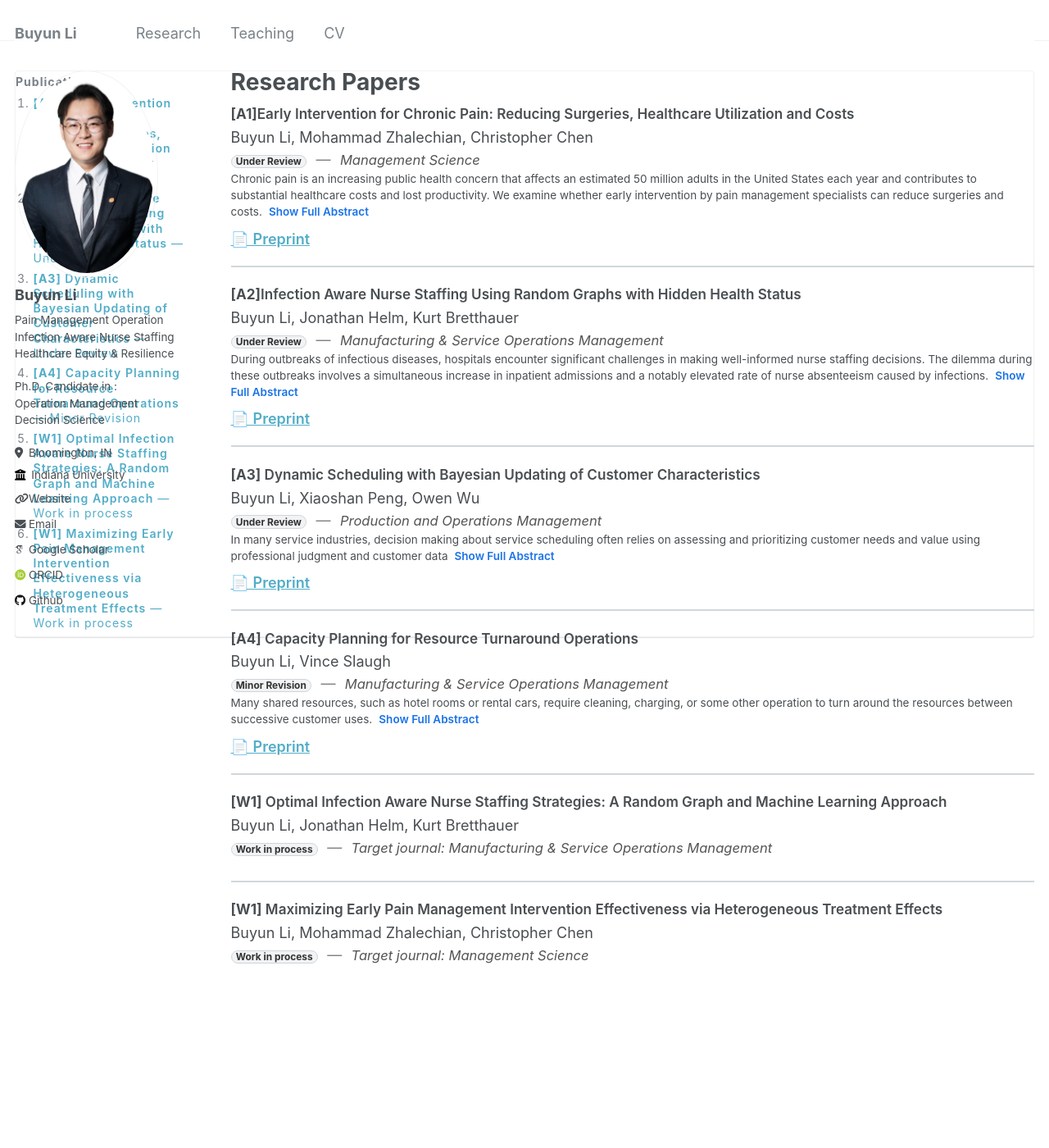
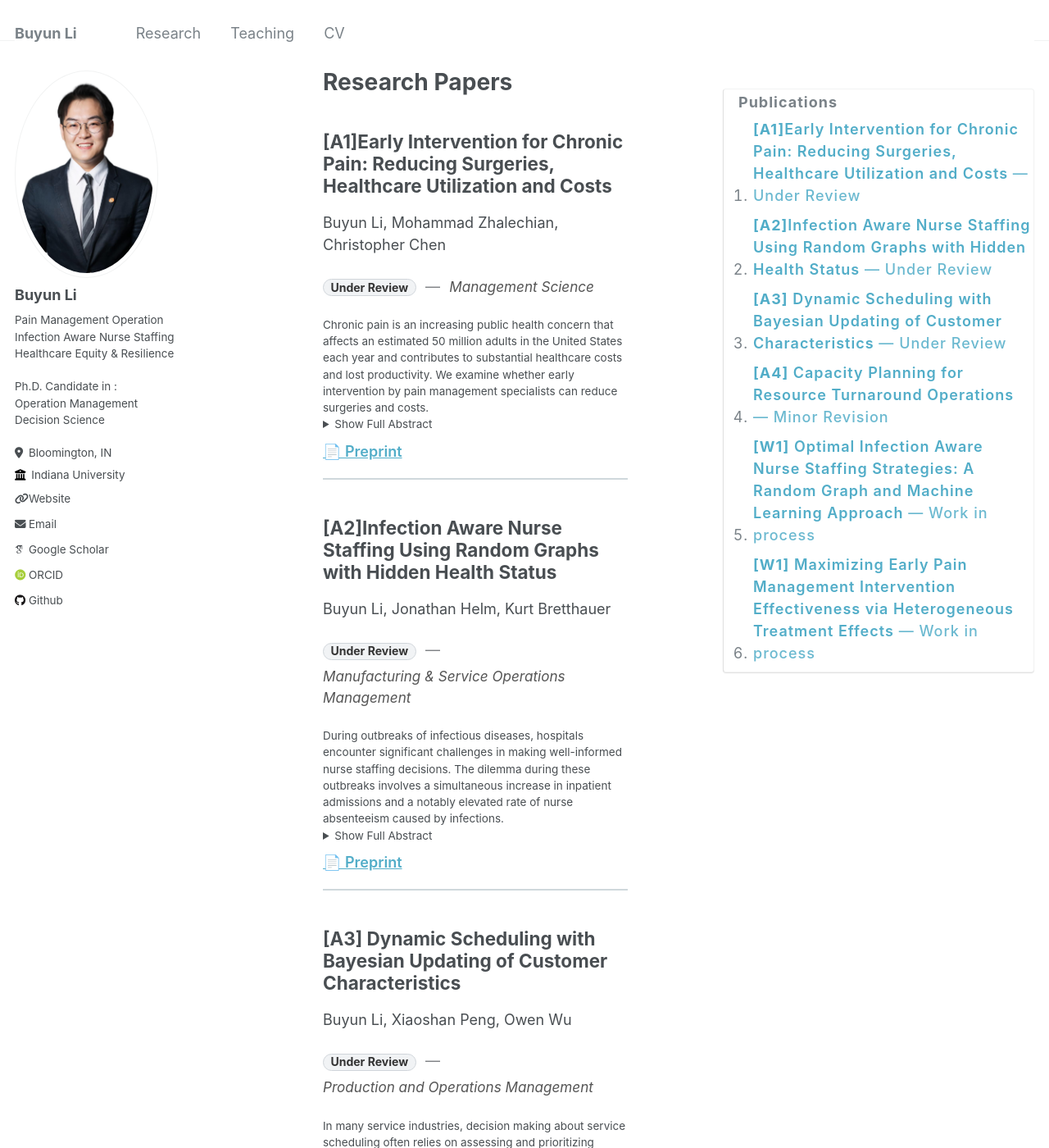
Before and after one commit to BuyunLi/BuyunLi.github.io, a Jekyll site: the page built from _pages/publications.md, in a window 1280 px wide and 1400 px high. Shown: the whole window at 82% size. Built offline with Jekyll 4.4.1, drawn with Linux system fonts in a browser that asks for light colours; some web fonts are replaced.

Commit message:
Update _custom.scss

```diff
--- a/_sass/_custom.scss
+++ b/_sass/_custom.scss
@@ -1,148 +1,71 @@
-/* ============================
-   3-COLUMN LAYOUT (Primer)
-   sidebar | content | right TOC
-   ============================ */
-
-#main.with-3col {
+/* --- Layout: three columns (sidebar | content | right TOC) --- */
+#main.with-toc {
   display: grid;
-  /* Slim photo sidebar, wide content, slim TOC */
-  grid-template-columns:
-    clamp(180px, 18vw, 220px)   /* LEFT sidebar */
-    minmax(0, 1fr)              /* MAIN content */
-    clamp(220px, 24vw, 280px);  /* RIGHT TOC */
-  gap: 1.25rem;
+  grid-template-columns: minmax(240px, 320px) 1fr minmax(280px, 380px); /* a bit wider TOC */
+  gap: 2rem;
   align-items: start;
-  box-sizing: border-box;
-  max-width: 1200px;            /* keep overall page tidy */
-  margin-left: auto;
-  margin-right: auto;
 }
-
-/* Make sure theme floats/widths don't fight the grid */
-#main.with-3col > .sidebar,
-#main.with-3col > .archive,
-#main.with-3col > .toc--right {
-  float: none !important;
-  width: auto !important;
-  max-width: none !important;
-  margin: 0 !important;
-  min-width: 0;
-}
-
-/* Column placement */
-#main.with-3col > .sidebar   { grid-column: 1; }
-#main.with-3col > .archive   { grid-column: 2; }
-#main.with-3col > .toc--right{
+#main.with-toc > .sidebar { grid-column: 1; }
+#main.with-toc > .archive { grid-column: 2; }
+#main.with-toc > .toc--right {
   grid-column: 3;
   position: sticky;
   top: 6rem;
   max-height: calc(100vh - 6rem);
   overflow: auto;
-  padding-left: 0.75rem;
+  padding-left: 1rem;
   border-left: 1px solid #e0e0e0;
-  justify-self: end;           /* hug right edge */
 }
 
-/* ============================
-   LEFT SIDEBAR (photo + info)
-   ============================ */
-.sidebar__avatar {
-  display: block;
-  width: 100%;
-  height: auto;
-  border-radius: 12px;
-  box-shadow: 0 1px 4px rgba(0,0,0,.08);
-  margin-bottom: .75rem;
-  object-fit: cover;
-}
-.sidebar__name {
-  font-size: 1rem;
-  margin: 0 0 .25rem;
-  font-weight: 700;
-}
-.sidebar__text { font-size: .9rem; line-height: 1.35; }
-.sidebar__contact a { font-size: .85rem; }
-
-/* ============================
-   TOC (right column)
-   - smaller, no all-caps
-   - numbers align with title
-   - status kept inline (not flushed right)
-   ============================ */
-.toc--right, .toc__title, .toc__section, .toc__list, .toc__list a,
-.toc__title-text, .toc__status, .toc__dash { text-transform: none !important; }
-
-.toc--right { font-size: 0.78rem; line-height: 1.3; }
-.toc__title   { font-size: 1.0em; margin: 0.25rem 0 0.5rem; }
-.toc__section { font-size: 0.95em; margin: 0.6rem 0 0.25rem; opacity: 0.85; }
-
-.toc__list  { margin: 0; padding-left: 1.2rem; list-style: decimal outside; }
-.toc__list li { margin: 0 0 0.35rem; }
-
-/* Keep everything inline so status pill sits right after the title */
-.toc__list a {
-  display: inline;                /* inline keeps marker aligned to first line */
-  font-size: 1em;
-  line-height: 1.28;
-  text-decoration: none;
-  overflow-wrap: anywhere;
-}
-.toc__list a:hover { text-decoration: underline; }
-
-.toc__title-text { font-weight: 600; }
-.toc__dash { opacity: 0.8; }
-
-/* Mini pill in TOC */
-.pub__status--mini {
-  display: inline;
-  font-size: 0.78em;
-  font-weight: 700;
-  padding: 0.10em 0.45em;
-  border-radius: 999px;
-  line-height: 1;
-  background: #f1f3f5;
-  color: #333;
-  border: 1px solid #d0d5da;
-  margin-left: .35rem;
+/* Mobile: stack */
+@media (max-width: 980px) {
+  #main.with-toc { grid-template-columns: 1fr; }
+  #main.with-toc > .sidebar,
+  #main.with-toc > .archive,
+  #main.with-toc > .toc--right { grid-column: 1; }
+  #main.with-toc > .toc--right {
+    border-left: 0;
+    border-top: 1px solid #e0e0e0;
+    margin-top: 1rem;
+    padding-top: 1rem;
+  }
 }
 
-/* ============================
-   MAIN CONTENT (middle)
-   ============================ */
-.pub__section {
-  margin: 1.6rem 0 0.75rem;
-  font-size: 1.05rem;
-  border-bottom: 1px solid #e5e7eb;
-  padding-bottom: 0.25rem;
+/* Smooth scrolling */
+html { scroll-behavior: smooth; }
+
+/* --- TOC styles: not uppercased, include status --- */
+.toc--right, .toc__title, .toc__list, .toc__list a {
+  text-transform: none !important; /* ensure no ALL CAPS */
 }
+.toc__title { font-size: 1rem; margin: 0.25rem 0 0.5rem; }
+.toc__list { margin: 0; padding-left: 1rem; list-style: decimal; }
+.toc__list a { text-decoration: none; display: inline-block; }
+.toc__list a:hover { text-decoration: underline; }
+.toc__title-text { font-weight: 600; }
+.toc__status { font-weight: 500; opacity: 0.85; }
+
+/* --- Publication item styling --- */
 .archive .archive__item {
-  border-bottom: 2px solid #cfd8dc;  /* clearer separator */
+  border-bottom: 2px solid #cfd8dc; /* clearer separator */
   padding-bottom: 1rem;
   margin-bottom: 1.25rem;
 }
 .archive .archive__item:last-child { border-bottom: 0; }
 
-/* (Smaller) titles + meta */
-.archive__item-title {
-  font-size: 0.95rem;
-  line-height: 1.25;
-  margin: 0 0 0.25rem;
-  font-weight: 600;
-}
-.archive__item-meta { margin: 0; }
-
+/* Meta row: status pill — venue (smaller) — year */
 .pub__meta { display: flex; align-items: baseline; flex-wrap: wrap; gap: 0.35rem; }
 .pub__dash { opacity: 0.7; }
-.pub__venue { font-size: 0.92rem; color: #555; }
-.pub__year  { font-size: 0.92rem; color: #666; }
+.pub__venue { font-size: 0.95rem; color: #555; }
+.pub__year  { font-size: 0.95rem; color: #666; }
 .pub__dot   { color: #aaa; }
 
-/* Status pill (main list) */
+/* Status pill (neutral look) */
 .pub__status {
   display: inline-block;
-  font-size: 0.66rem;
+  font-size: 0.78rem;
   font-weight: 700;
-  padding: 0.10em 0.44em;
+  padding: 0.18em 0.6em;
   border-radius: 999px;
   line-height: 1;
   background: #f1f3f5;
@@ -150,7 +73,7 @@
   border: 1px solid #d0d5da;
 }
 
-/* Preprint link */
+/* Footer (for Preprint link) */
 .pub__footer {
   margin-top: 0.5rem;
   display: flex;
@@ -164,47 +87,3 @@
   border-bottom: 1px solid transparent;
 }
 .pub__link:hover { text-decoration: underline; }
-
-/* ============================
-   Inline "Show Full Abstract" button
-   ============================ */
-.archive__item-excerpt details.abs { display: inline; }
-.archive__item-excerpt details.abs > summary {
-  display: inline;
-  cursor: pointer;
-  color: #1a73e8;                  /* blue */
-  font-weight: 600;
-  margin-left: 0.35rem;
-  padding: 0 .1rem;
-  border-radius: .2rem;
-}
-.archive__item-excerpt details.abs > summary:hover,
-.archive__item-excerpt details.abs > summary:focus {
-  color: #0b57d0;
-  text-decoration: underline;
-  outline: none;
-}
-.archive__item-excerpt details.abs > summary::-webkit-details-marker { display: none; }
-.archive__item-excerpt details.abs > summary::marker { content: ""; }
-.archive__item-excerpt details.abs[open] { display: block; margin-top: .4rem; }
-.archive__item-excerpt details.abs[open] > p:first-of-type { margin-top: .25rem; }
-
-/* ============================
-   Global niceties
-   ============================ */
-html { scroll-behavior: smooth; }
-
-@media (max-width: 980px) {
-  #main.with-3col {
-    grid-template-columns: 1fr;
-    gap: 1rem;
-    max-width: none;
-  }
-  #main.with-3col > .toc--right {
-    border-left: 0;
-    border-top: 1px solid #e0e0e0;
-    padding-top: 1rem;
-    max-height: none;
-    justify-self: stretch;
-  }
-}
```
